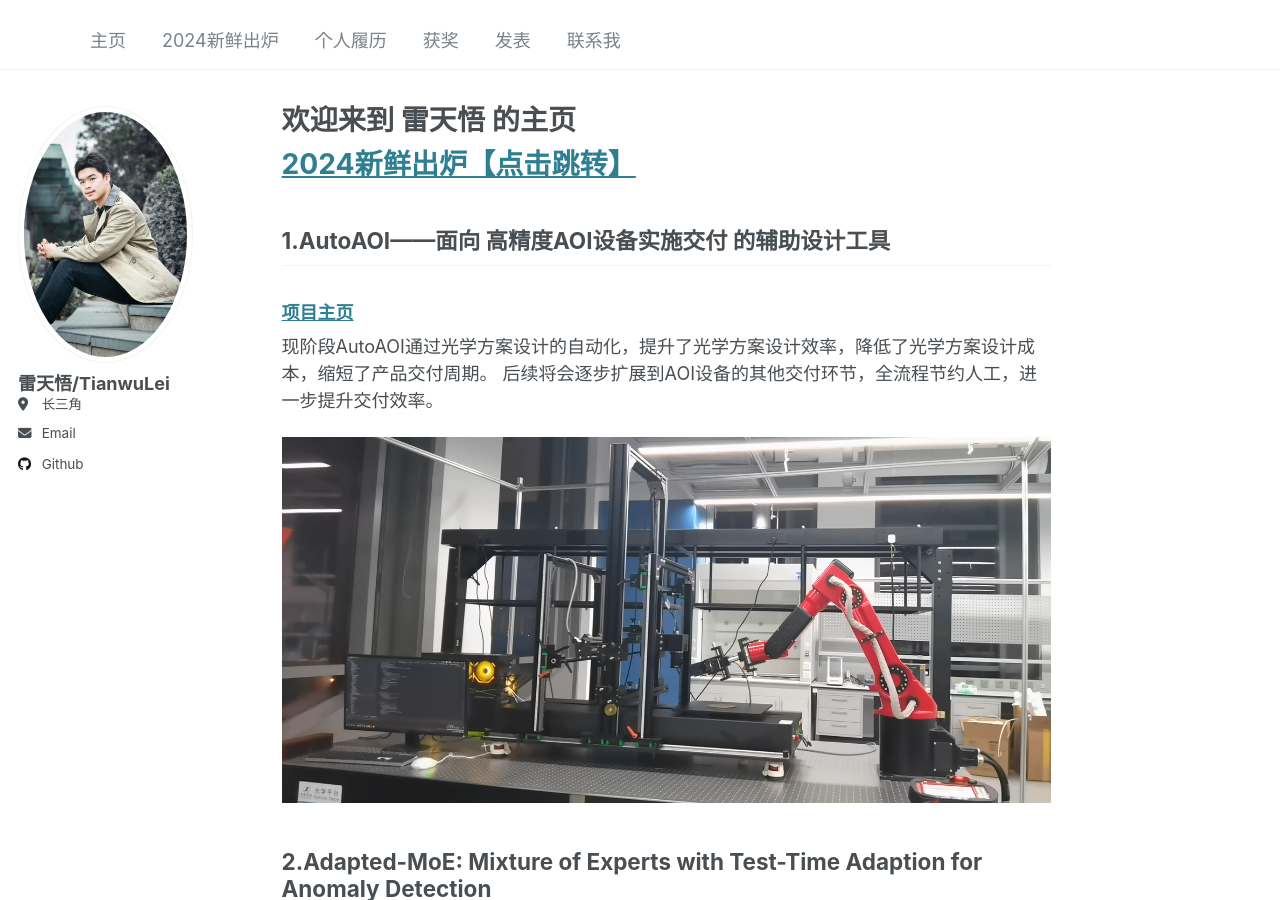
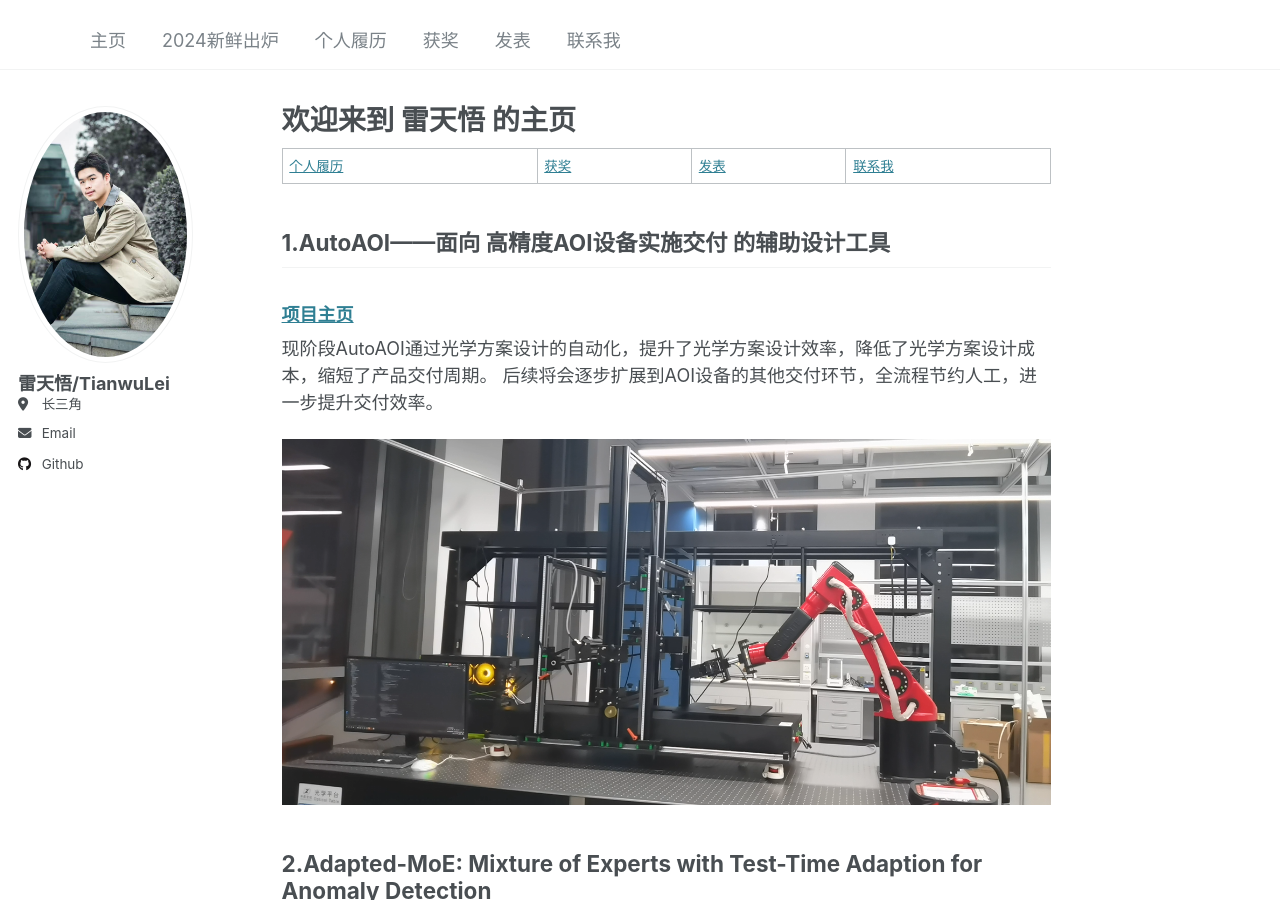
Before and after one commit to ray3572/ray3572.github.io, a Jekyll site: the page built from _pages/about.md, in a window 1280 px wide and 900 px high. Built offline with Jekyll 4.4.1, drawn with Linux system fonts in a browser that asks for light colours.

Commit message:
updatre mainpage

```diff
--- a/_pages/about.md
+++ b/_pages/about.md
@@ -7,9 +7,9 @@ redirect_from:
   - /about.html
 ---
 
+[个人履历](https://ray3572.github.io/cv/) | [获奖](https://ray3572.github.io//award/) | [发表](https://ray3572.github.io//publications/) |[联系我](https://ray3572.github.io//contact/)
 
-
-# [2024新鲜出炉【点击跳转】](https://ray3572.github.io/news2024/)
+[//]: # (# [2024新鲜出炉【点击跳转】]&#40;https://ray3572.github.io/news2024/&#41;)
 ## 1.AutoAOI——面向 **高精度AOI设备实施交付** 的辅助设计工具
 ### [项目主页](https://ray3572.github.io/AutoAOI_web)
 现阶段AutoAOI通过光学方案设计的自动化，提升了光学方案设计效率，降低了光学方案设计成本，缩短了产品交付周期。
```
